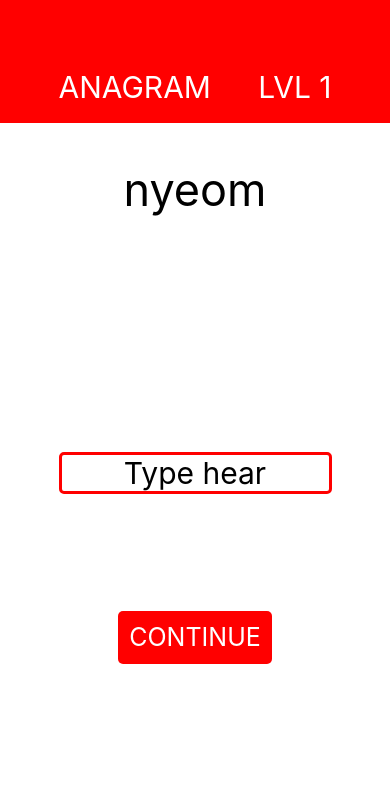
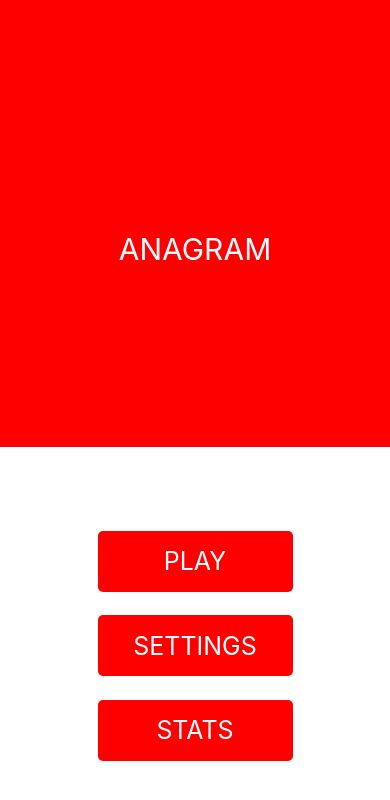
Before and after one commit to FortrainMas/Anagrams, a React Native app: screen / in a window 390 px wide. Shown: the top 800 px of the page. Built offline with nearby package versions, Linux system fonts and the light colour scheme.

Commit message:
Main menu was made and some roting works but it isn't complete and I am going to make some things working another way. First of all I'll add some logic to continue button and after that I am going to add butons logic in menu - they won't load windows, they handlers will have all nessesary logic.

```diff
--- a/App.js
+++ b/App.js
@@ -3,14 +3,31 @@ import { StyleSheet, Text, View } from 'react-native';
 
 import Header from './components/Header';
 import Content from './components/Content';
+import {Menu} from './windows/menu';
+import { render } from 'react-dom';
 
-export default function App() {
-  return (
-    <View style={styles.container}>
-      <Header />
-      <Content />
-    </View>
-  );
+export default class App extends React.Component{
+  constructor(){
+    super();
+    this.state = {
+      window: "menu"
+    }
+  }
+  windowsChangeHandler = (window) =>{
+    this.setState({window: window});
+  }
+  render(){
+    return (
+      <View style={styles.container}>
+        <Header />
+        {
+          this.state.window == "play"? <Content onPress = {this.windowsChangeHandler}/>:
+          this.state.window == "menu"? <Menu onPress = {this.windowsChangeHandler}/>:
+          <Menu onPress = {this.windowsChangeHandler}/>
+        }
+      </View>
+    );
+  }
 }
 
 const styles = StyleSheet.create({
--- a/components/Content.js
+++ b/components/Content.js
@@ -1,7 +1,7 @@
 import React from 'react';
 import {View, Text, StyleSheet, TextInput, TouchableOpacity} from 'react-native';
 import {getRandomAnagram} from '../utils/getRandomAnagram';
-import {ContinueButton} from './ContinueButton'
+import {GameButton} from './GameButton'
 
 export default class Content extends React.Component{
     constructor(){
@@ -11,15 +11,19 @@ export default class Content extends React.Component{
             AnagramData: getRandomAnagram()
         }
     }
-
+    //Check if word that you user input TextInput is similar with guessed word
     isGuessed = (txt) => {
         txt = txt.nativeEvent.text.toLowerCase();
-        console.log(txt);
-        console.log(this.state.AnagramData.word.toLowerCase());
         if(this.state.AnagramData.word.toLowerCase() == txt){
             this.setState({isGuessed: true});
-            console.log("My congratulations")
         }
+    }
+    //Reload game window after user press continue
+    reload = () => {
+        this.setState({
+            isGuessed: false,
+            AnagramData: getRandomAnagram()
+        })
     }
     render(){
         return(
@@ -27,7 +31,9 @@ export default class Content extends React.Component{
                 <Text style = {styles.label}>{this.state.AnagramData.anagram}</Text>
                 <View style = {styles.inpContainer}>
                     <TextInput style = {styles.input} placeholder="Type hear" onChange = {this.isGuessed}></TextInput>
-                    <ContinueButton />
+                    <GameButton onMenuPress = {this.props.onPress}
+                                onContinuePress = {this.reload}
+                                isGuessed = {this.state.isGuessed}/>
                 </View>
             </View>
         )
--- a/components/ContinueButton.js
+++ /dev/null
@@ -1,22 +0,0 @@
-import React from 'react';
-import {View, Text, TouchableOpacity, StyleSheet} from 'react-native';
-
-export function ContinueButton({onPress}){
-    return(
-        <TouchableOpacity style = {styles.button}>
-            <Text style = {styles.buttonText}>CONTINUE</Text>
-        </TouchableOpacity>
-    )
-}
-const styles = StyleSheet.create({
-    button:{
-        backgroundColor: 'red',
-        padding:'3%',
-        borderRadius: 5,
-        margin: '30%'
-    },
-    buttonText:{
-        color: 'white',
-        fontSize: 25
-    }
-})
--- /dev/null
+++ b/components/GameButton.js
@@ -0,0 +1,29 @@
+import React from 'react';
+import {View, Text, TouchableOpacity, StyleSheet} from 'react-native';
+
+export function GameButton({isGuessed, onMenuPress, onContinuePress}){
+    if(isGuessed){
+        return(
+            <TouchableOpacity style = {styles.button} onPress = {()=>{onContinuePress('play')}}>
+                <Text style = {styles.buttonText}>CONTINUE</Text>
+            </TouchableOpacity>
+        )
+    }
+    return(
+        <TouchableOpacity style = {styles.button} onPress = {()=>{onMenuPress('menu')}}>
+            <Text style = {styles.buttonText}>MENU</Text>
+        </TouchableOpacity>
+    )
+}
+const styles = StyleSheet.create({
+    button:{
+        backgroundColor: 'red',
+        padding:'4%',
+        borderRadius: 5,
+        margin: '30%',
+    },
+    buttonText:{
+        color: 'white',
+        fontSize: 23
+    }
+})
--- a/components/Header.js
+++ b/components/Header.js
@@ -5,7 +5,6 @@ export default function Header(){
     return(
         <View style={styles.container}>
             <Text style = {styles.logo}>ANAGRAM</Text>
-            <Text style = {styles.LVL}>LVL 1</Text>
         </View>
     )
 }
@@ -18,7 +17,7 @@ const styles = StyleSheet.create({
         paddingTop: '13%',
         alignItems: 'center',
         flexDirection:'row',
-        justifyContent:'space-between'
+        justifyContent:'center'
     },
     logo:{
         color: '#fff',
--- /dev/null
+++ b/components/MenuButton.js
@@ -0,0 +1,28 @@
+import React from 'react';
+import {View, Text, TouchableOpacity, StyleSheet} from 'react-native';
+
+export function MenuButton({text, onPress}){
+    function pressHandler(){
+        onPress(text.toLowerCase());
+    }
+    return(
+        <TouchableOpacity style = {styles.button} onPress={pressHandler}>
+            <Text style = {styles.buttonText}>{text}</Text>
+        </TouchableOpacity>
+    )
+}
+const styles = StyleSheet.create({
+    button:{
+        backgroundColor: 'red',
+        padding:'4%',
+        borderRadius: 5,
+        margin: '3%',
+        width: '50%',
+        alignSelf:'center',
+    },
+    buttonText:{
+        color: 'white',
+        fontSize: 25,
+        textAlign:'center',
+    }
+})
--- a/utils/getRandomAnagram.js
+++ b/utils/getRandomAnagram.js
@@ -1,5 +1,4 @@
 export function getRandomAnagram(){
-    //console.log(RNFS);
     //Get random word from array with eniglish words
     let word = words.english[Math.trunc((Math.random()*100)%words.english.length)];
     return {word: word, anagram: makeAnagram(word)};
--- /dev/null
+++ b/windows/menu.js
@@ -0,0 +1,23 @@
+import React from 'react';
+import {View, StyleSheet, Text} from 'react-native';
+import {MenuButton} from '../components/MenuButton';
+
+export function Menu({onPress}){
+    return(
+        <View style = {styles.container}>
+            <MenuButton text = "PLAY" onPress = {onPress}/>
+            <MenuButton text = "SETTINGS" onPress = {onPress}/>
+            <MenuButton text = "STATS" onPress = {onPress}/>
+        </View>
+    )
+}
+
+const styles = StyleSheet.create({
+    container:{
+        flex: 1,
+        flexDirection: 'column',
+        height: 20,
+        alignItems:'center',
+        justifyContent:'center',
+    }
+})
```
